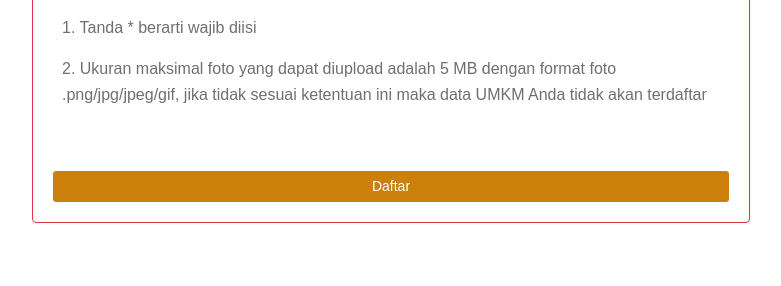
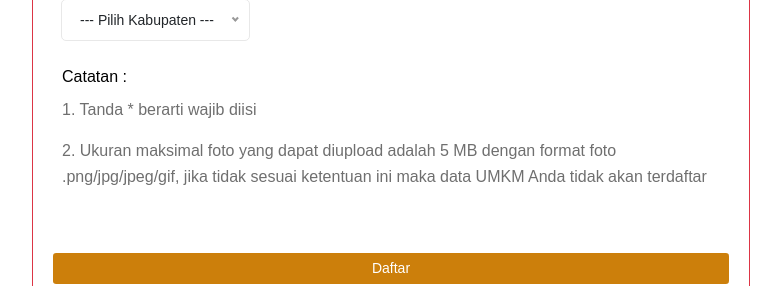
Before and after one commit to DikkyRahmadS/Hipmikindo, a CodeIgniter app: page /hipmikindo/index.php/anggota/tambahanggota in a window 1280 px wide. Shown: the part 483-769 px from the top of the page, without its empty margins (444-1225 px from the left). Run offline with CodeIgniter, Linux system fonts and the light colour scheme; data that the repository does not hold is empty; some libraries are stand-ins or nearby versions; some web fonts are replaced.

Commit message:
update anggota page

```diff
--- a/application/controllers/Anggota.php
+++ b/application/controllers/Anggota.php
@@ -185,6 +185,7 @@ class Anggota extends CI_Controller
   public function tambahanggota()
   {
     $result['profillama'] = $this->all_model->get_profil();
+		$result['kabupaten'] = $this->all_model->tampil_data_kabupaten();
     $this->load->view('tambah_anggota', $result);
   }
   public function simpandatatambahanggota()
@@ -194,6 +195,7 @@ class Anggota extends CI_Controller
     $this->form_validation->set_rules('email_umkm', 'Email UMKM', 'required|trim');
     $this->form_validation->set_rules('alamat_umkm', 'Alamat UMKM', 'required|trim');
     $this->form_validation->set_rules('nowa', 'No Wa UMKM', 'required|trim');
+		$this->form_validation->set_rules('kabupaten_id', 'Nama Kabupaten', 'required|trim');
     $this->form_validation->set_rules('username_ig', 'Instagram UMKM', 'required|trim');
     $this->form_validation->set_rules(
       'logo_umkm',
@@ -261,6 +263,7 @@ class Anggota extends CI_Controller
                 'email_umkm' => $this->input->post('email_umkm'),
                 'alamat_umkm' => $this->input->post('alamat_umkm'),
                 'nowa' => $this->input->post('nowa'),
+								'kabupaten_id' => $this->input->post('kabupaten_id'),
                 'username_ig' => $this->input->post('username_ig'),
                 'logo_umkm'      => $logo_umkm,
                 'list_menu'      => $list_menu,
--- a/application/views/tambah_anggota.php
+++ b/application/views/tambah_anggota.php
@@ -100,6 +100,24 @@ background:linear-gradient( rgba(204, 127, 11, 0.784) 100%, rgba(204, 127, 11, 0
 										</div>
 									</div>
 								</div>
+								<div class="row">
+									<div class="col-lg-4">
+										<div class="form_group p-2">
+											<label style="color: black;">Kabupaten <span>*</span></label><br>
+											<select class="form-select" name="kabupaten_id" id="kabupaten_id" required>
+												<option value="" disabled selected>--- Pilih Kabupaten ---</option>
+												<?php foreach ($kabupaten as $kab) { ?>
+													<option value="<?php echo $kab->id_kabupaten; ?>"><?php echo $kab->namakabupaten; ?></option>';
+												<?php } ?>
+											</select>
+										</div>
+									</div>
+									<div class="col-lg-6">
+										<div class="form_group p-2">
+
+										</div>
+									</div>
+								</div>
 								<div class="row p-3">
 									<div class="form_group p-2">
 										<label style="color: black;">Catatan : </label>
```
Also changed, not shown: fotoanggota/089501d6418828c243571f59f5e4fd1a.jpg (added), fotoanggota/535cb99864e2f7fda565cecf63cb39f7.jpg (added), fotoanggota/94e2c66b595bc3826a68c3c4402b405c.jpg (added), fotoanggota/9ce56fe4801388cccff78d2bc8967c36.jpeg (added), fotoanggota/ec2cbee78066f93428cdffffd2a2dd73.jpg (added), fotoanggota/f76be85c07ec6ffae50b4c0387457dce.jpg (added). Lines whose indentation alone changed are shown as unchanged.
